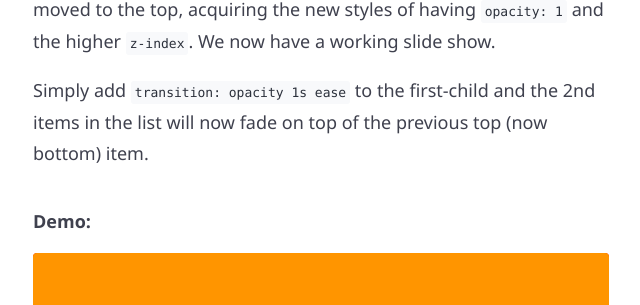
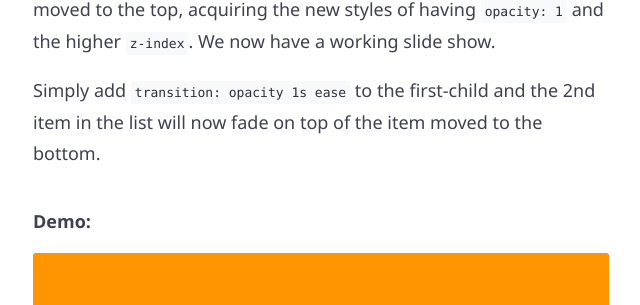
Before and after one commit to danklammer/danklammer.github.io, a Jekyll site: the page built from articles/_posts/2015-09-22-minimal-crossfade.md, in a window 1280 px wide and 900 px high, scrolled down 977 px. Shown: the part 182-487 px from the top of the window, without its empty margins (319-959 px from the left). Built offline with Jekyll 4.4.1, drawn with Linux system fonts in a browser that asks for light colours.

Commit message:
Copy tweak

```diff
--- a/articles/_posts/2015-09-22-minimal-crossfade.md
+++ b/articles/_posts/2015-09-22-minimal-crossfade.md
@@ -20,7 +20,7 @@ I ended up creating my own with this simple solution. Using javascript `setInter
 
 In the CSS, I set all the items in the list to be stacked on top of each other using `position: absolute`. Then I set `opacity: 0` to all items, except the first-child and last-child. So the top and bottom items are the only two items visible. I also set the first-child (or top item) to have a slightly higher `z-index`, so they are now stacked in order. As soon as the top item is moved to the bottom, it loses it's priority `z-index` but is still visible (just underneath), and the 2nd item is then moved to the top, acquiring the new styles of having `opacity: 1` and the higher `z-index`. We now have a working slide show.
 
-Simply add `transition: opacity 1s ease` to the first-child and the 2nd items in the list will now fade on top of the previous top (now bottom) item.
+Simply add `transition: opacity 1s ease` to the first-child and the 2nd item in the list will now fade on top of the item moved to the bottom.
 
 
 #### **Demo:**
```
